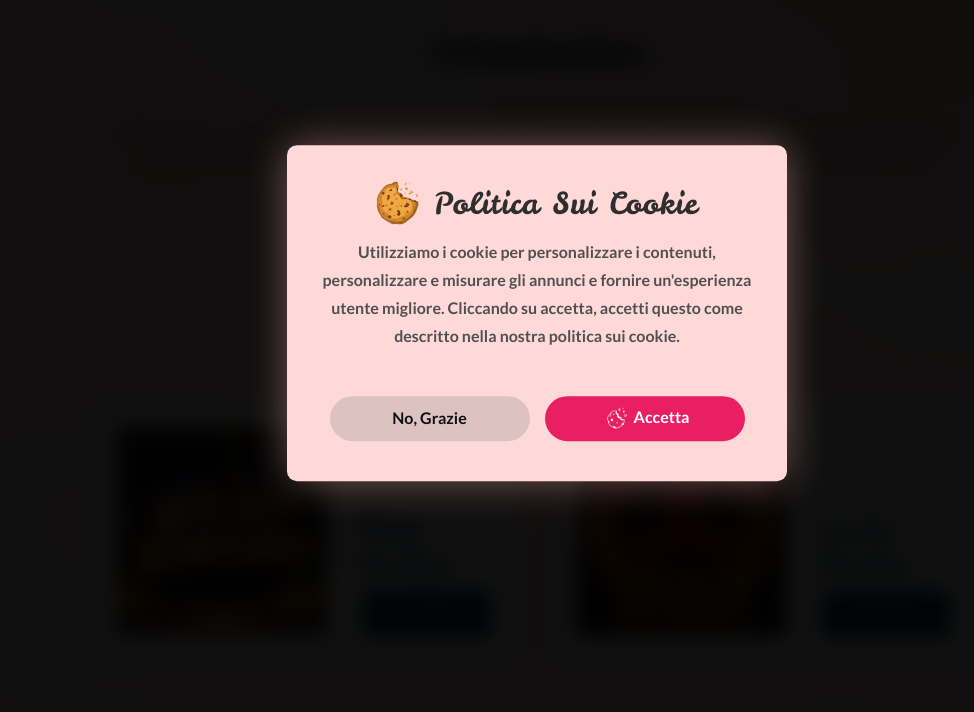
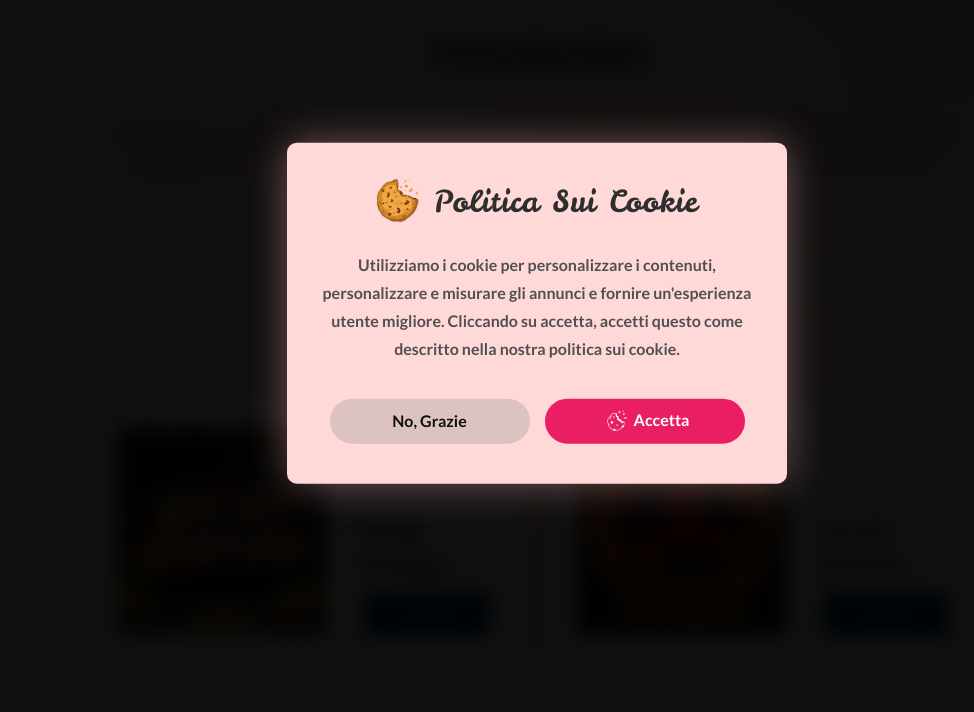
Before and after one commit to NobonitaSaha/ufosgames.com-bonus, a plain HTML site: page index.html in a window 1280 px wide. Shown: the part 87-799 px from the top of the page, without its empty margins (103-1077 px from the left). Drawn offline with nearby package versions, Linux system fonts and the light colour scheme.

Commit message:
third commit

```diff
--- a/index.html
+++ b/index.html
@@ -90,6 +90,7 @@
             font-weight: 700;
             color: #505050;
             font-family: "Lato", sans-serif;
+            margin-top: 30px;
         }
 
          button.cookie-cancel > img {
@@ -117,7 +118,7 @@
              color: #0f0f0f;
              outline: 0px;
              width: 200px;
-             margin: 30px 0px 10px 0px;
+             margin: 20px 0px 10px 0px;
              font-family: "Lato", sans-serif;
              background: #96969654;
              height: 45px;
```
Lines whose indentation alone changed are shown as unchanged.
